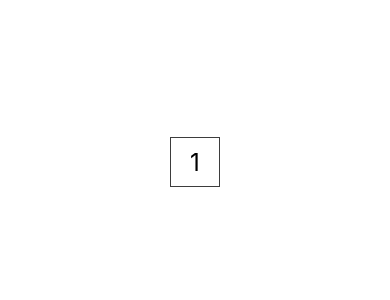
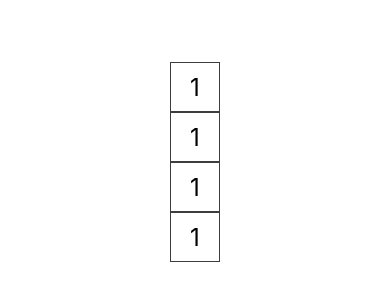
Before and after one commit to ykzhukian/sudokuapp, a React Native app: screen / in a window 390 px wide. Shown: the part 260-560 px from the top of the page. Built offline with nearby package versions, Linux system fonts and the light colour scheme.

Commit message:
cell on press

```diff
--- a/components/Cell.js
+++ b/components/Cell.js
@@ -1,7 +1,7 @@
 import React, { Component } from 'react';
 // import Util from '../helpers/Util';
 
-import { StyleSheet, Text, View } from 'react-native';
+import { StyleSheet, Text, View, TouchableHighlight } from 'react-native';
 
 export default class Cell extends Component {
 
@@ -14,6 +14,10 @@ export default class Cell extends Component {
       // col: this.props.data.col,
       // flag: false
     }
+  }
+
+  onClick(e) {
+    console.log('input');
   }
 
   onChange(event) {
@@ -49,9 +53,9 @@ export default class Cell extends Component {
     // let error = Util.checkDuplicate(this.props.data.errors, [this.state.row, this.state.col]);
 
     return (
-      <View style={styles.cell} >
+      <TouchableHighlight style={styles.cell} onPress={(e) => this.onClick(e)}>
         <Text style={styles.cellText} >1</Text>
-      </View>
+      </TouchableHighlight>
     );
   }
 }
--- a/components/Index.js
+++ b/components/Index.js
@@ -36,6 +36,9 @@ export default class Index extends Component {
     return (
       <View>
         <Cell />
+        <Cell />
+        <Cell />
+        <Cell />
       </View>
     );
   }
```
Also changed, not shown: 164 other files (tests, documents, lock files or other folders).
